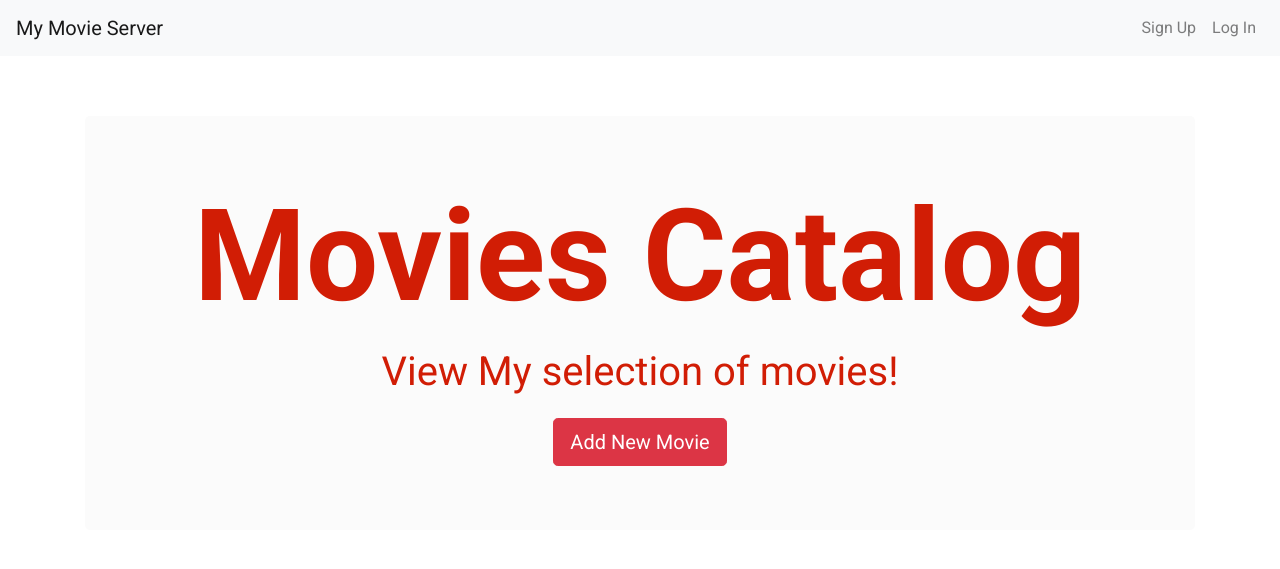
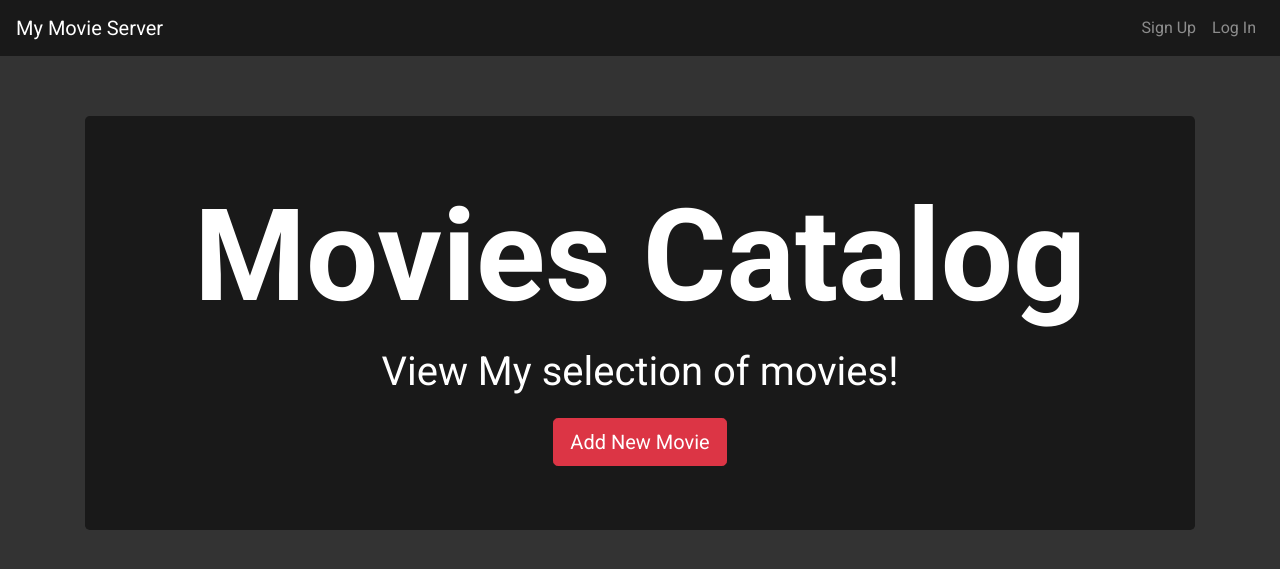
Before and after one commit to leal1/movie-server, a Node server app: page /movies/ in a window 1280 px wide. Shown: the top 569 px of the page. Run offline with Node 20, Linux system fonts and the light colour scheme; data that the repository does not hold is empty; some libraries are stand-ins or nearby versions.

Commit message:
changed background/color

```diff
--- a/public/stylesheets/main.css
+++ b/public/stylesheets/main.css
@@ -1,19 +1,17 @@
 body{
 	font-family: "Roboto";
-
-
+	background-color: #333;
 }
 nav{
 	margin-bottom:60px;
 }
 
-.white-background {
-	background-color: #fbfbfb;
+.dark-background {
+	background-color: #191919;
 }
-.gray-text{
-	color: #ccc;
+.white-text{
+	color: #fff;
 }
-
 
 header div{
 	text-align: center;
@@ -27,7 +25,6 @@ header div{
 	background-color: #fbfbfb;
 }
 
-
 #movie-index{
 	display: flex;
 	flex-wrap: wrap;
@@ -38,10 +35,6 @@ header div{
 
 #comments{
 	margin-top: 80px;
-}
-
-.jumbotron{
-	color: #d11d05;
 }
 
 .jumbotron h1{
--- a/views/comments/edit.ejs
+++ b/views/comments/edit.ejs
@@ -1,6 +1,6 @@
 <% include ../partials/header %>
 <div class="container">
-	<h1 class="form-header gray-text">Edit Comment Form</h1>
+	<h1 class="form-header white-text">Edit Comment Form</h1>
 	<div class="form-div">
 		<form  action="/movies/<%= movie_id %>/comments/<%= comment._id%>?_method=PUT" method="POST">
 			<div class="form-group">
--- a/views/comments/new.ejs
+++ b/views/comments/new.ejs
@@ -1,6 +1,6 @@
 <% include ../partials/header %>
 <div class="container">
-	<h1 class="form-header gray-text">Add New Comment to <%= movie.title%> </h1>
+	<h1 class="form-header white-text">Add New Comment to <%= movie.title%> </h1>
 	<div class="form-div">
 		<form method="POST" action="/movies/<%= movie._id%>/comments">
 			<div class="form-group">
--- a/views/login.ejs
+++ b/views/login.ejs
@@ -1,6 +1,6 @@
 <% include ./partials/header %>
 <div class="container">
-	<h1 class="form-header gray-text"> Login! </h1>
+	<h1 class="form-header white-text"> Login! </h1>
 	<div class="form-div">
 		<form method="POST" action="/login">
 			<div class="form-group">
--- a/views/movies/edit.ejs
+++ b/views/movies/edit.ejs
@@ -1,6 +1,6 @@
 <% include ../partials/header %>
 <div class="container">
-	<h1 class="form-header gray-text">Edit <%= movie.title %></h1>
+	<h1 class="form-header white-text">Edit <%= movie.title %></h1>
 	<div class="form-div">
 		<form action="/movies/<%= movie._id%>?_method=PUT" method="POST">
 			<div class="form-group">
--- a/views/movies/index.ejs
+++ b/views/movies/index.ejs
@@ -1,7 +1,7 @@
 <% include ../partials/header %>
 
 <div class="container">
-	<header class="jumbotron white-background">
+	<header class="jumbotron dark-background white-text">
 		<div class="container">
 			<h1 >Movies Catalog</h1>
 			<p class="lead">View My selection of movies!</p>
--- a/views/movies/new.ejs
+++ b/views/movies/new.ejs
@@ -1,6 +1,6 @@
 <% include ../partials/header %>
 <div class="container">
-	<h1 class="form-header gray-text">New Movie </h1>
+	<h1 class="form-header white-text">New Movie </h1>
 	<div class="form-div">
 		<form method="POST" action="/movies">
 			<div class="form-group">
--- a/views/movies/show.ejs
+++ b/views/movies/show.ejs
@@ -50,7 +50,7 @@
 
 
 			<p class="card-text"> <%= movie.comments[i].text %>  </p>
-			<% if(currentUser && movie.author.id.equals(currentUser._id)){ %>
+			<% if(currentUser && movie.comments[i].author.id.equals(currentUser._id)){ %>
 				<div>
 					<a class="btn btn-sm btn-success" href="/movies/<%= movie._id%>/comments/<%= movie.comments[i]._id%>/edit">
 					 EDIT
@@ -59,6 +59,7 @@
 						<button class="btn btn-sm btn-danger"> Delete</button>
 					</form>
 				</div>
+				<hr>
 			<% } %>
 
 		<% } -%>
--- a/views/partials/header.ejs
+++ b/views/partials/header.ejs
@@ -8,7 +8,7 @@
 </head>
 <body>
 
-<nav class="navbar navbar-expand navbar-light bg-light navbar-fixed-top">
+<nav class="navbar navbar-expand navbar-dark navbar-fixed-top dark-background">
 	<a class="navbar-brand" href="/movies">My Movie Server</a>
     	<ul class="navbar-nav ml-auto">
 			<% if(!currentUser){ %>
--- a/views/register.ejs
+++ b/views/register.ejs
@@ -1,6 +1,6 @@
 <% include ./partials/header %>
 <div class="container">
-	<h1 class="form-header gray-text"> Sign Up! </h1>
+	<h1 class="form-header white-text"> Sign Up! </h1>
 	<div class="form-div">
 		<form method="POST" action="/register">
 			<div class="form-group">
```
